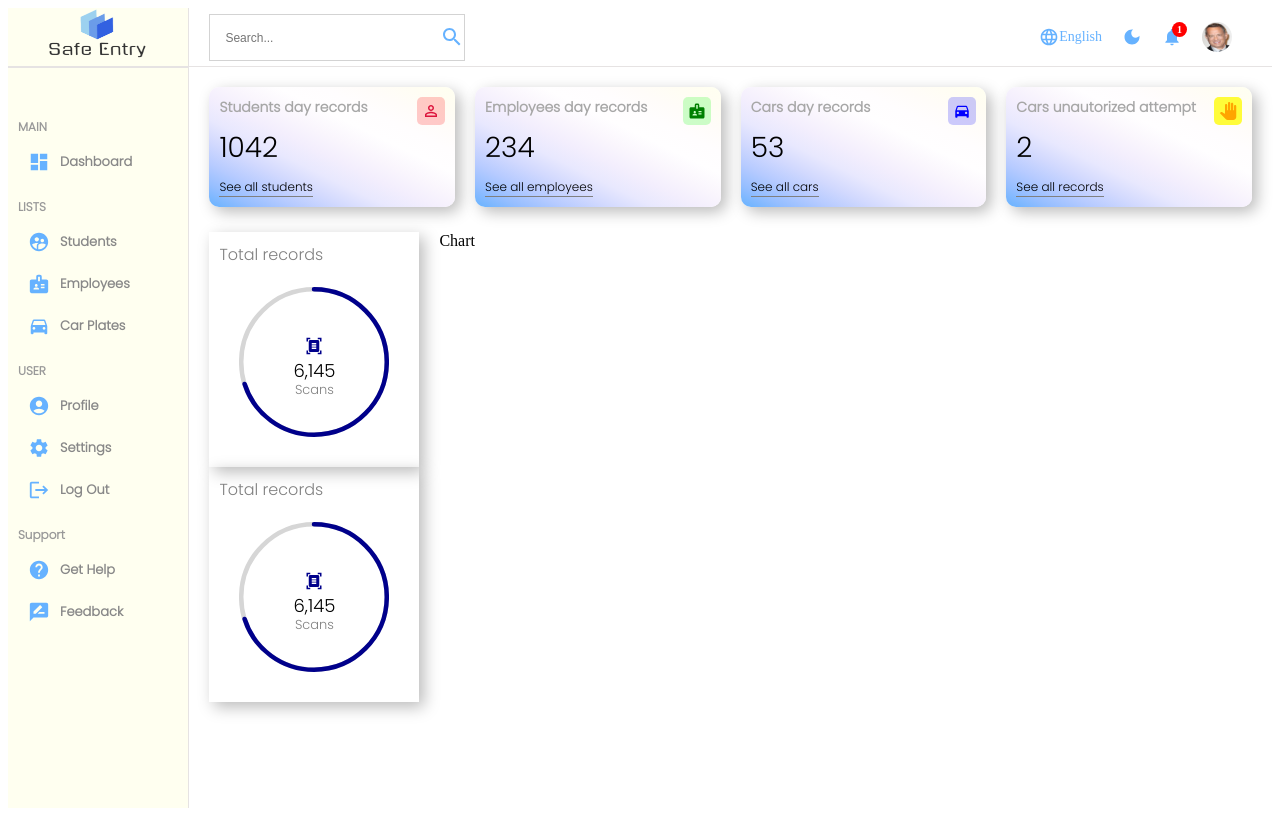
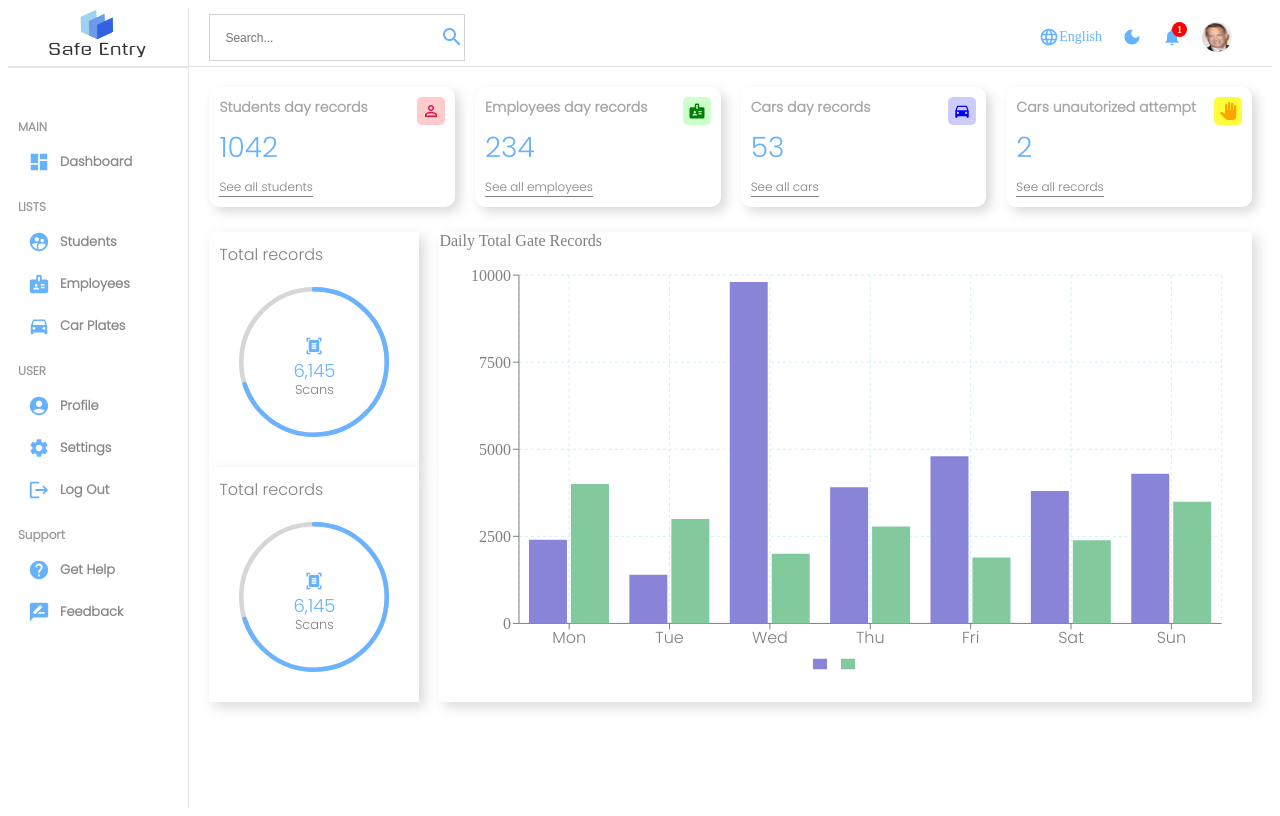
Before and after one commit to nurzhasj/safe-entry, a React (Create React App) app in the folder client/: page /dashboard in a window 1280 px wide. Built offline with nearby package versions, Linux system fonts and the light colour scheme.

Commit message:
Dashboard Page was completed

```diff
--- a/client/package.json
+++ b/client/package.json
@@ -20,6 +20,7 @@
     "react-move": "^6.5.0",
     "react-router-dom": "^6.9.0",
     "react-scripts": "5.0.1",
+    "recharts": "^2.5.0",
     "sass": "^1.60.0",
     "web-vitals": "^2.1.4"
   },
--- a/client/src/components/chart/Chart.jsx
+++ b/client/src/components/chart/Chart.jsx
@@ -1,8 +1,79 @@
 import './chart.scss';
+import React from 'react';
+import { BarChart, Bar, XAxis, YAxis, CartesianGrid, Tooltip, Legend, ResponsiveContainer } from 'recharts';
+
+const data = [
+  {
+    name: 'Mon',
+    uv: 4000,
+    pv: 2400,
+    amt: 2400,
+  },
+  {
+    name: 'Tue',
+    uv: 3000,
+    pv: 1398,
+    amt: 2210,
+  },
+  {
+    name: 'Wed',
+    uv: 2000,
+    pv: 9800,
+    amt: 2290,
+  },
+  {
+    name: 'Thu',
+    uv: 2780,
+    pv: 3908,
+    amt: 2000,
+  },
+  {
+    name: 'Fri',
+    uv: 1890,
+    pv: 4800,
+    amt: 2181,
+  },
+  {
+    name: 'Sat',
+    uv: 2390,
+    pv: 3800,
+    amt: 2500,
+  },
+  {
+    name: 'Sun',
+    uv: 3490,
+    pv: 4300,
+    amt: 2100,
+  },
+];
+
 
 const Chart = () => {
   return (
-    <div className="chart">Chart</div>
+    <div className="chart">
+      <div className="title">Daily Total Gate Records</div>
+        <ResponsiveContainer width="100%" aspect={2 / 1}>
+        <BarChart
+          width={500}
+          height={300}
+          data={data}
+          margin={{
+            top: 5,
+            right: 30,
+            left: 20,
+            bottom: 5,
+          }}
+        >
+          <CartesianGrid strokeDasharray="3 3" className='grid'/>
+          <XAxis dataKey="name" stroke='gray' className='xaxis'/>
+          <YAxis stroke='gray'/>
+          <Tooltip />
+          <Legend />
+          <Bar dataKey="pv" fill="#8884d8" />
+          <Bar dataKey="uv" fill="#82ca9d" />
+        </BarChart>
+      </ResponsiveContainer>
+    </div>
   )
 }
 
--- a/client/src/components/chart/chart.scss
+++ b/client/src/components/chart/chart.scss
@@ -1,3 +1,18 @@
 .chart {
     flex: 4;
+    -webkit-box-shadow: 5px 5px 12px 0px rgba(0,0,0,0.15);
+    box-shadow: 5px 5px 12px 0px rgba(0,0,0,0.15);
+    color: gray;
+
+    .title {
+        margin-bottom: 20px ;
+    }
+
+    .grid {
+        stroke: rgb(199, 242, 253);
+    }
+
+    .xaxis {
+        font-family: 'Poppins', sans-serif;
+    }
 }
--- a/client/src/components/featured/Featured.jsx
+++ b/client/src/components/featured/Featured.jsx
@@ -18,7 +18,7 @@ const Featured = () => {
                     value={70}
                     strokeWidth={3}
                     styles={{
-                        path: {stroke: `#00008b`},
+                        path: {stroke: `#6BB2FF`},
                         text: {fill: `#00008b`, fontSize: '32px'}
                     }}
                     >
--- a/client/src/components/featured/featured.scss
+++ b/client/src/components/featured/featured.scss
@@ -3,10 +3,11 @@
 .featured {
     flex: 1;
     flex-direction: column;
-    -webkit-box-shadow: 5px 5px 15px 0px rgba(0,0,0,0.27);
-    box-shadow: 5px 5px 15px 0px rgba(0,0,0,0.27);
+    -webkit-box-shadow: 5px 5px 12px 0px rgba(0,0,0,0.15);
+    box-shadow: 5px 5px 12px 0px rgba(0,0,0,0.15);
     padding: 10px;
     font-family: 'Poppins', sans-serif;
+    background: white;
 
     .top {
         display: flex;
@@ -56,11 +57,12 @@
             justify-content: center;
             align-items: center;
             position: relative;
+            color: rgb(102,178,255);
 
             .icon {
                 margin-bottom: 8px;
                 font-size: large;
-                color: darkblue;
+                color: rgb(102,178,255);;
                 position: absolute;
                 top: 25%;
                 bottom: 0;
--- a/client/src/components/sidebar/sidebar.scss
+++ b/client/src/components/sidebar/sidebar.scss
@@ -4,7 +4,7 @@
     flex: 1;
     border-right: 0.5px solid rgb(230, 227, 227);
     min-height: 100vh;
-    background-color: ivory;
+    background-color: white;
     font-family: 'Poppins', sans-serif;
 
     img {
@@ -55,7 +55,11 @@
                 cursor: pointer;
 
                 &:hover {
-                    background-color: #dddddd;
+                    background-color: #cae3f3fe;
+
+                    .span {
+                        color: rgb(102,178,255);
+                    }
                 }
 
                 .icon {
--- a/client/src/components/widget/widget.scss
+++ b/client/src/components/widget/widget.scss
@@ -3,11 +3,11 @@
     justify-content: space-between;
     flex: 1;
     padding: 10px;
-    -webkit-box-shadow: 5px 5px 15px 0px rgba(0,0,0,0.27);
-    box-shadow: 5px 5px 15px 0px rgba(0,0,0,0.27);
+    -webkit-box-shadow: 5px 5px 12px 0px rgba(0,0,0,0.15);
+    box-shadow: 5px 5px 12px 0px rgba(0,0,0,0.15);
     border-radius: 10px;
     height: 100px;
-    background-image: linear-gradient(to left bottom, #fffff0, #fffdf3, #fffcf9, #fffdfe, #fffeff, #faf6fd, #f3eefd, #e8e8fe, #d2d9fe, #b7cbff, #95beff, #66b2ff);
+    background: white;
     font-family: 'Poppins', sans-serif;
 
     .left {
@@ -54,12 +54,30 @@
         .counter {
             font-size: 28px;
             font-weight: 300;
+            color: rgb(102,178,255);
         }
 
         .link {
             width: max-content;
             font-size: 12px;
             border-bottom: 1px solid gray;
+            color: gray;
+        }
+    }
+
+    &:hover {
+        background-color: #cae3f3fe;
+
+        .counter {
+            color: black;
+        }
+
+        .link {
+            color: rgb(102,178,255);
+        }
+
+        .title {
+            color: rgb(102,178,255);
         }
     }
 }
```
Also changed, not shown: 1 other file (tests, documents, lock files or other folders).
